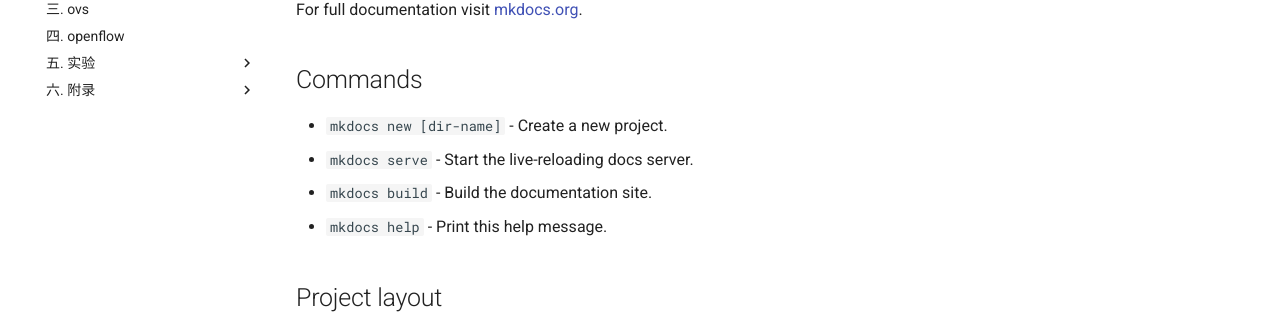
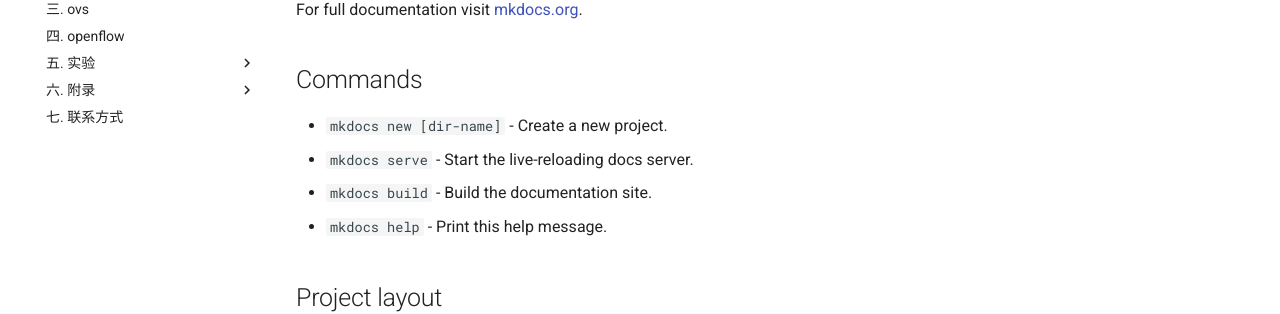
Before and after one commit to cyent/ovs, an MkDocs documentation site: the page built from docs/index.md, in a window 1280 px wide. Shown: the part 183-497 px from the top of the page. Built offline with MkDocs 1.6.1 and Material for MkDocs 9.7.7, drawn with Linux system fonts in a browser that asks for light colours; comment, search, counter and statistics services are not loaded; old or Windows-style settings are respelled for this version of MkDocs.

Commit message:
add contact

```diff
--- a/mkdocs.yml
+++ b/mkdocs.yml
@@ -67,3 +67,4 @@ pages:
         - 3. NXM: appendix/nxm.md
         - 4. Neutron流表分析: appendix/neutron.md
         - 5. MAC地址掩码: appendix/mac_mask.md
+    - 七. 联系方式: contact.md
```
Also changed, not shown: docs/contact.md (added, +1 -0 lines).
